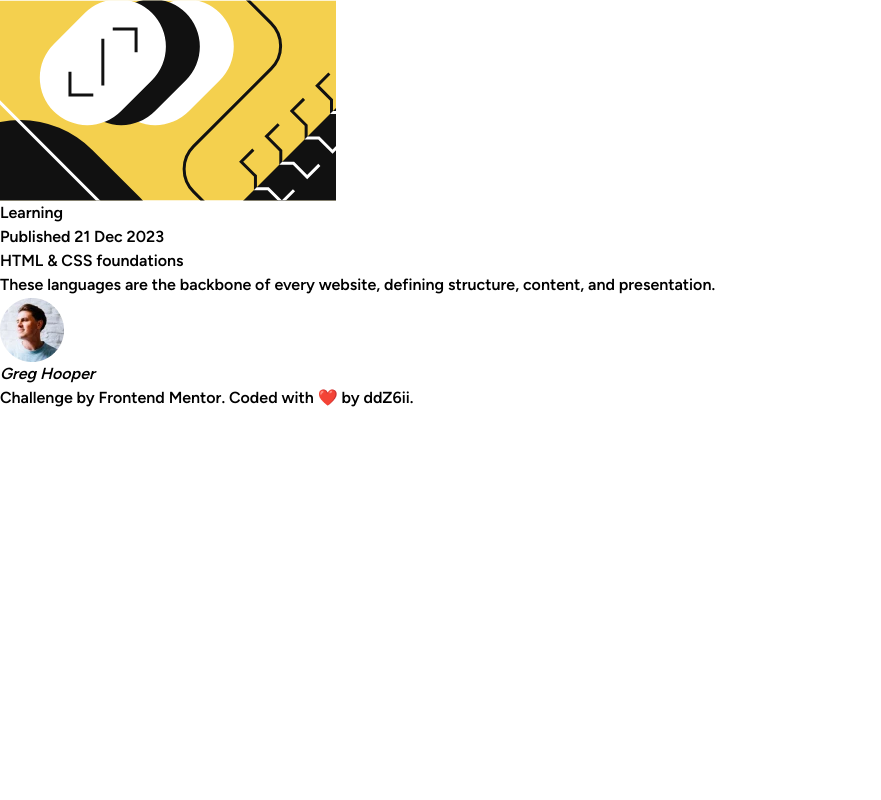
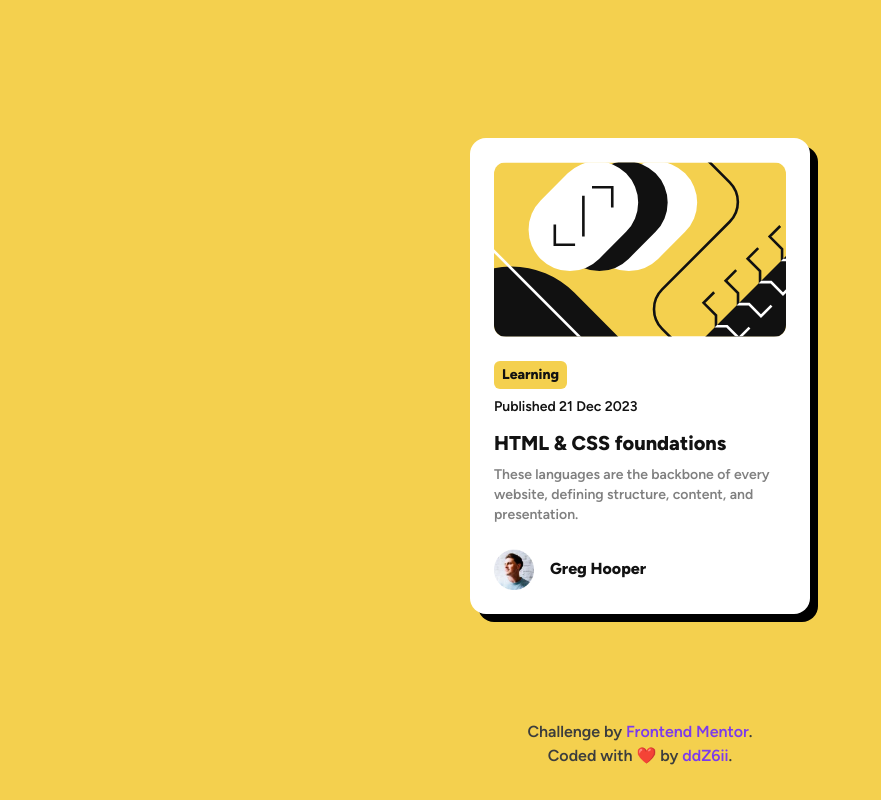
Before and after one commit to ddZ6ii/blog-preview-card, a website built with Parcel: page src/index.html in a window 1280 px wide. Shown: the whole page, without its empty margins (0-881 px from the left). Built offline with nearby package versions, Linux system fonts and the light colour scheme.

Commit message:
✨ Complete css styling

```diff
--- a/src/index.html
+++ b/src/index.html
@@ -22,11 +22,21 @@
     <title>Frontend Mentor | Blog preview card</title>
   </head>
 
-  <body>
-    <article>
-      <header>
-        <img src="assets/images/illustration-article.svg" alt="illustration" />
-        <div class="course__badge">Learning</div>
+  <body class="bg-primary grid h-dvh grid-rows-[1fr_auto] items-center py-8">
+    <article
+      class="shadow-base [&:has(a:hover)]:shadow-thicker container mx-auto max-w-[340px] rounded-2xl bg-neutral-50 p-6 transition-all"
+    >
+      <header class="mb-3 text-sm">
+        <img
+          src="assets/images/illustration-article.svg"
+          alt="illustration"
+          class="mx-auto mb-6 rounded-xl"
+        />
+        <div
+          class="bg-primary mb-2 inline-block rounded-md px-2 py-1 font-extrabold"
+        >
+          Learning
+        </div>
         <p>
           Published
           <time pubdate datetime="2023-12-21" title="December 21st, 2023"
@@ -34,25 +44,47 @@
           >
         </p>
       </header>
-      <div class="course__content">
-        <h2>HTML & CSS foundations</h2>
-        <p>
+      <div>
+        <h2 class="mb-2 text-xl font-bold">
+          <a
+            href="#"
+            class="hover:text-primary outline-primary inline-block w-full"
+            >HTML & CSS foundations</a
+          >
+        </h2>
+        <p class="text-sm font-semibold text-neutral-400">
           These languages are the backbone of every website, defining structure,
           content, and presentation.
         </p>
       </div>
-      <footer>
-        <img src="assets/images/image-avatar.webp" alt="avatar" />
-        <address class="course__author">Greg Hooper</address>
+      <footer class="mt-6 flex flex-wrap items-center gap-4">
+        <img
+          src="assets/images/image-avatar.webp"
+          alt="avatar"
+          class="max-w-10"
+        />
+        <address>
+          <span class="font-extrabold not-italic">Greg Hooper</span>
+        </address>
       </footer>
     </article>
 
     <footer>
-      <p>
+      <p class="text-center text-[#3C3D3D]">
         Challenge by
-        <a href="https://www.frontendmentor.io?ref=challenge" target="_blank"
+        <a
+          href="https://www.frontendmentor.io?ref=challenge"
+          target="_blank"
+          class="text-violet-600 outline-neutral-900 visited:text-violet-400"
           >Frontend Mentor</a
-        >. Coded with ❤️ by <a href="https://github.com/ddZ6ii">ddZ6ii</a>.
+        >. <br />
+        Coded with ❤️ by
+        <a
+          href="https://github.com/ddZ6ii"
+          target="_blank"
+          class="text-violet-600 outline-neutral-900 visited:text-violet-400"
+          >ddZ6ii</a
+        >.
       </p>
     </footer>
   </body>
--- a/src/style.css
+++ b/src/style.css
@@ -18,3 +18,13 @@
   font-weight: 800;
   font-style: normal;
 }
+
+/* ______________________________________________________________________ *\
+   Default base styles
+\* ______________________________________________________________________ */
+@layer base {
+  body {
+    font: 1rem / 1.5 theme('fontFamily.sans');
+    @apply text-neutral-900;
+  }
+}
--- a/tailwind.config.js
+++ b/tailwind.config.js
@@ -5,7 +5,7 @@ module.exports = {
     extend: {
       colors: {
         primary: '#f4d04e',
-        neutrals: {
+        neutral: {
           50: '#ffffff',
           400: '#808080',
           900: '#121212',
@@ -18,6 +18,10 @@ module.exports = {
         semibold: '600',
         extrabold: '800',
       },
+      boxShadow: {
+        base: '8px 8px 0px rgba(0, 0, 0, 1)',
+        thicker: '12px 12px 0px rgba(0, 0, 0, 1)',
+      },
     },
   },
   plugins: [],
```
